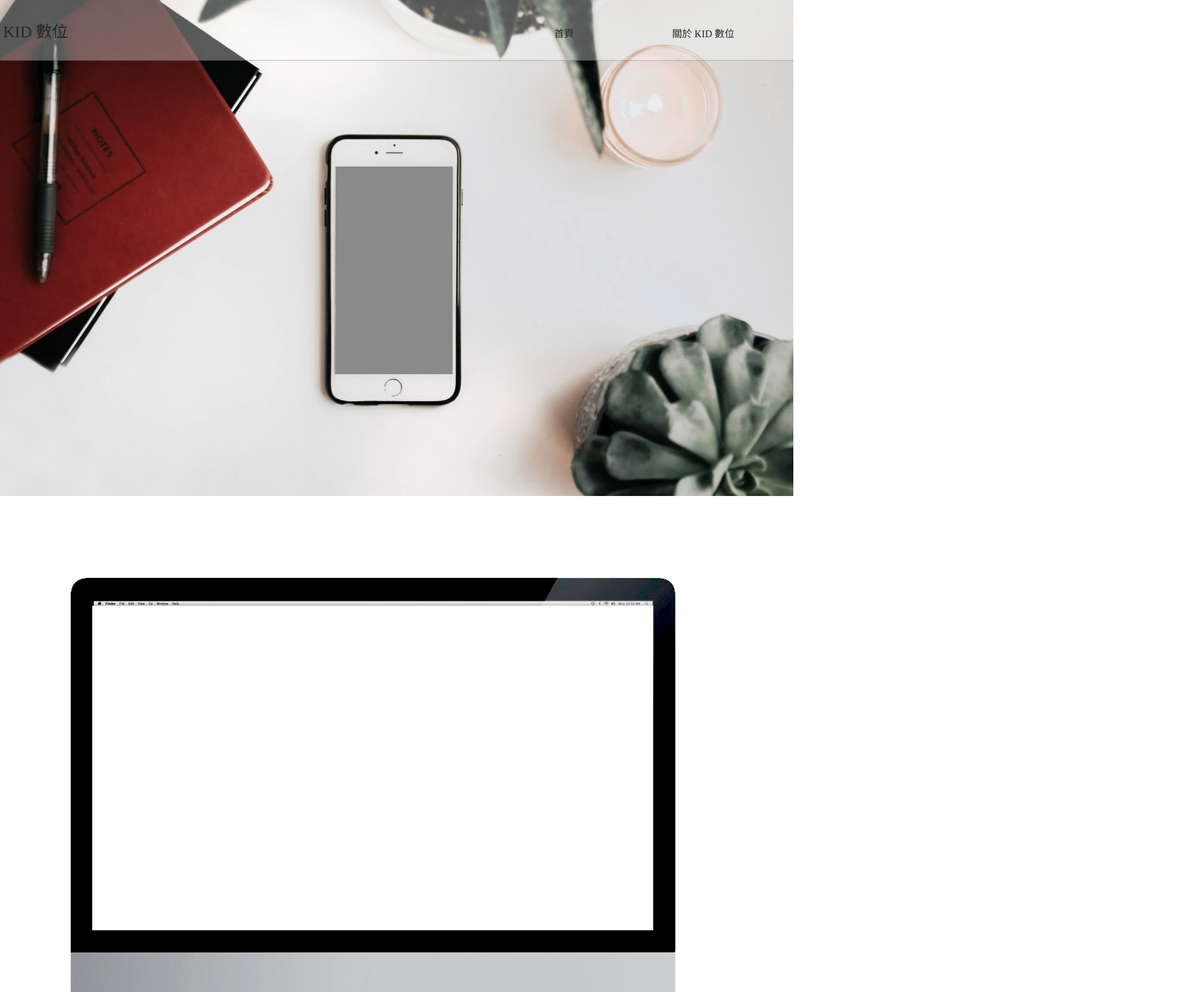
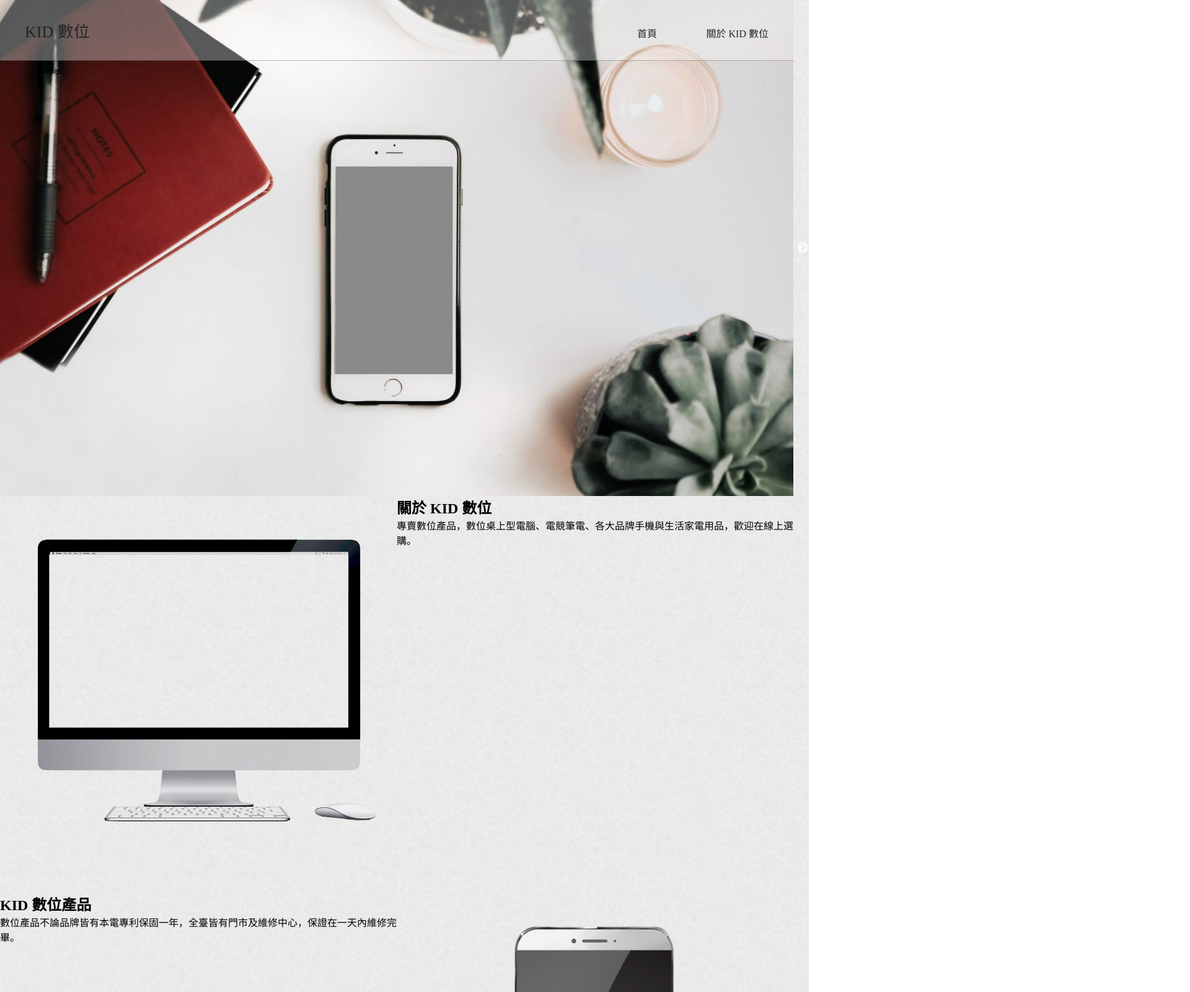
Before and after one commit to lanshaolan/Web_HC_TC_AOS_Slick, a plain HTML site: page index.html in a window 1280 px wide. Shown: the top 1600 px of the page at 62% size, 1920 px wide, since content can reach past the window. Drawn offline with nearby package versions, Linux system fonts and the light colour scheme.

Commit message:
利用格線調整元素順序

```diff
--- a/index.html
+++ b/index.html
@@ -29,7 +29,7 @@
         <img src="./img/computer.png" alt="電腦">
         <div>
             <h1>關於 KID 數位</h1>
-            <p></p>
+            <p>專賣數位產品，數位桌上型電腦、電競筆電、各大品牌手機與生活家電用品，歡迎在線上選購。</p>
         </div>
     </section>
 
@@ -37,7 +37,7 @@
         <img src="./img/phone.png" alt="手機">
         <div>
             <h1>KID 數位產品</h1>
-            <p>Lorem ipsum dolor sit amet consectetur adipisicing elit. Blanditiis, commodi?</p>
+            <p>數位產品不論品牌皆有本電專利保固一年，全臺皆有門市及維修中心，保證在一天內維修完畢。</p>
         </div>
     </section>
 
--- a/style.scss
+++ b/style.scss
@@ -8,15 +8,20 @@ $color-black-33: #00000044;
     font-family: 微軟正黑體;
 }
 
+body {
+    background-image: url(./img/tilespaper.jpg);
+    background-size: 300px;
+}
+
 nav {
     display: grid;
     grid-template-columns: 20% 50% 15% 15%;
-    padding: 30px 5px;
+    padding: 30px 40px;
     align-items: baseline;
     position: fixed;
     z-index: 1;
     background: #ffffff55;
-    width: 100vw;
+    width: 100%;
     border-bottom: 1px solid $color-black-33;
 
     #logo {
@@ -27,6 +32,7 @@ nav {
     a {
         text-decoration: none;
         color: $color-black;
+        text-align: right;
     }
 }
 
@@ -36,3 +42,29 @@ nav {
         object-fit: cover;
     }
 }
+
+@mixin section-box {
+    display: grid;
+    grid-template-columns: repeat(2, 1fr);
+
+    img {
+        width: 100%;
+    }
+}
+
+#about {
+    @include section-box();
+}
+
+#product {
+    @include section-box();
+
+    grid-template-areas: "text pic";
+
+    *:nth-child(1){
+        grid-area: pic;
+    }
+    *:nth-child(2){
+        grid-area: text;
+    }
+}
```
Also changed, not shown: img/tilespaper.jpg (added), style.css, 1 other file.
